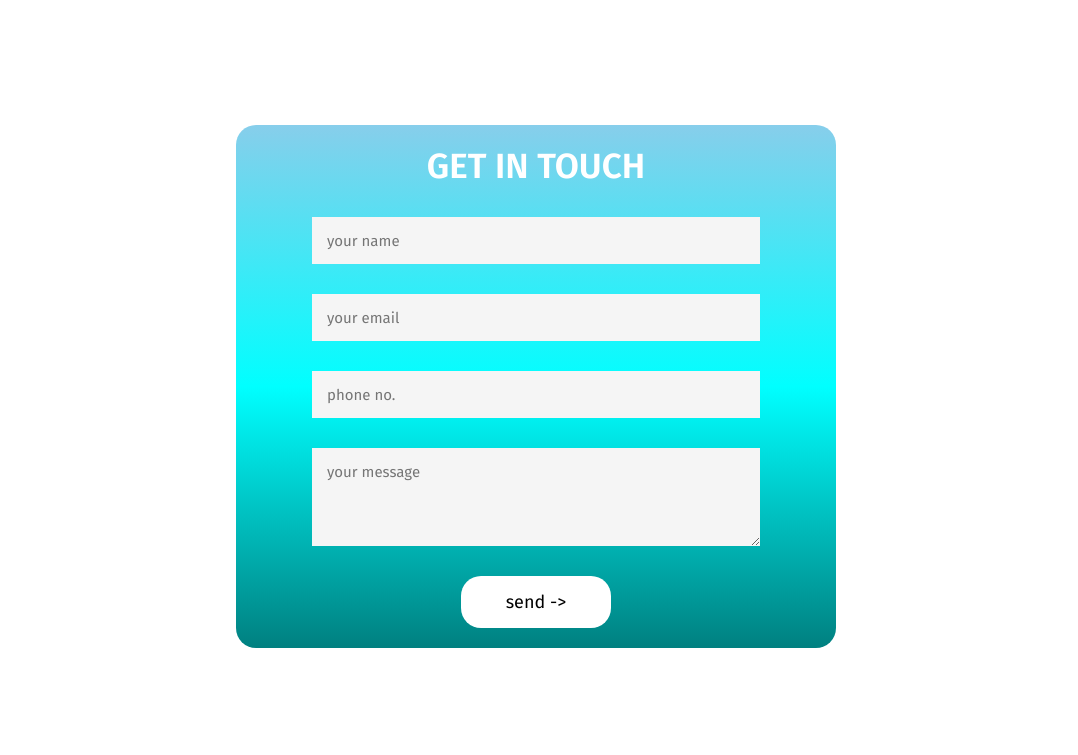
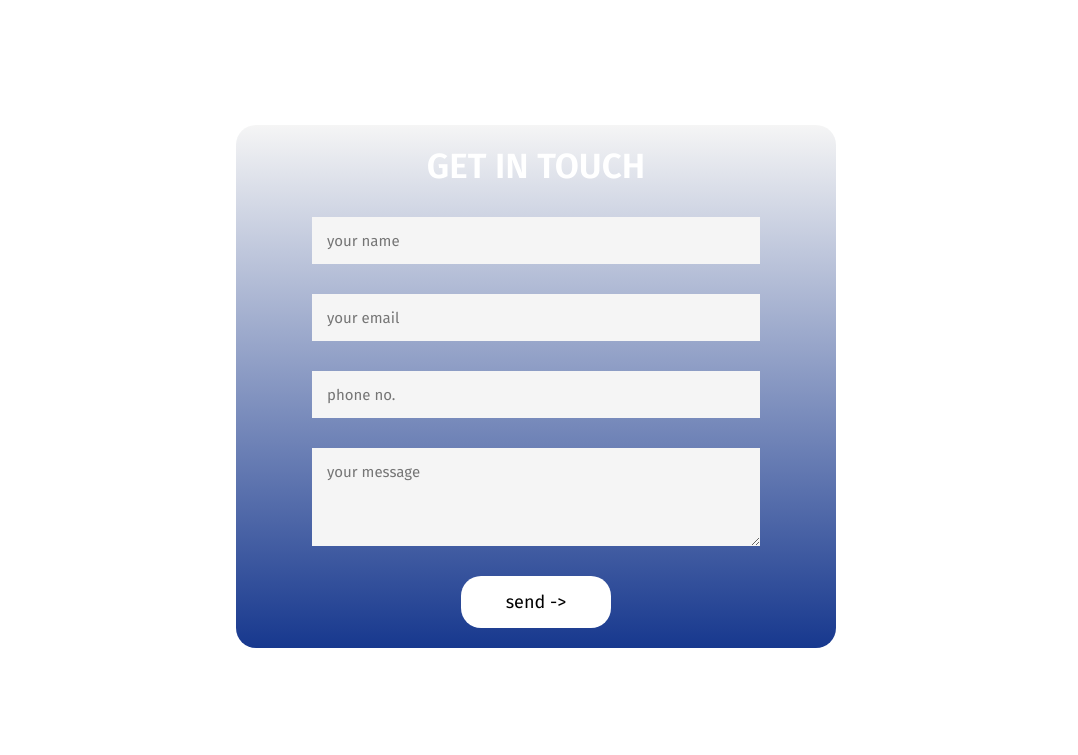
Before and after one commit to mettu-mukesh/Portfolio, a plain HTML site: page index.html in a window 1280 px wide. Shown: the part 2100-2855 px from the top of the page, without its empty margins (104-1182 px from the left). Drawn offline with Linux system fonts and the light colour scheme.

Commit message:
changed background color in contact

```diff
--- a/app.css
+++ b/app.css
@@ -485,7 +485,7 @@ background-size: contain;
 form {
   width: 90%;
   color: #fff;
-  background:top linear-gradient(skyblue,cyan,teal);
+  background:top linear-gradient(#f5f5f5,#17388e);
   display: flex;
   justify-content: center;
   align-items: center;
```
